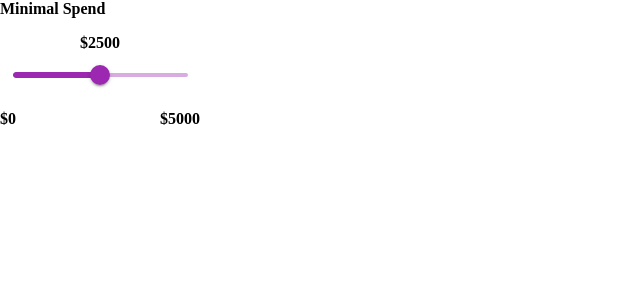
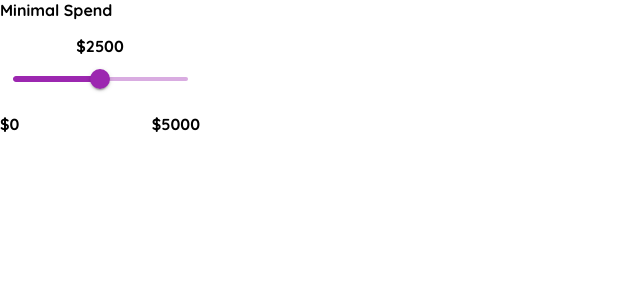
Before and after one commit to Kieszku94/react-challenge-ut, a React (Create React App) app: page / in a window 1280 px wide. Shown: the top 300 px of the page, without its empty margins (0-640 px from the left). Built offline with nearby package versions, Linux system fonts and the light colour scheme.

Commit message:
Update index.css

```diff
--- a/src/index.css
+++ b/src/index.css
@@ -1,13 +1,15 @@
+@import url("https://fonts.googleapis.com/css2?family=Quicksand:wght@300;400;500;600;700&display=swap");
+
 body {
   margin: 0;
-  font-family: -apple-system, BlinkMacSystemFont, 'Segoe UI', 'Roboto', 'Oxygen',
-    'Ubuntu', 'Cantarell', 'Fira Sans', 'Droid Sans', 'Helvetica Neue',
+  font-family: -apple-system, BlinkMacSystemFont, "Segoe UI", "Roboto", "Oxygen",
+    "Ubuntu", "Cantarell", "Fira Sans", "Droid Sans", "Helvetica Neue",
     sans-serif;
   -webkit-font-smoothing: antialiased;
   -moz-osx-font-smoothing: grayscale;
 }
 
 code {
-  font-family: source-code-pro, Menlo, Monaco, Consolas, 'Courier New',
+  font-family: source-code-pro, Menlo, Monaco, Consolas, "Courier New",
     monospace;
 }
```
